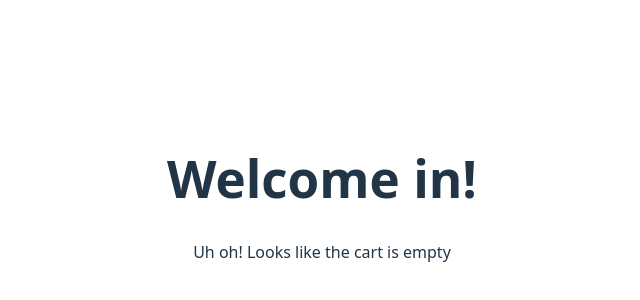
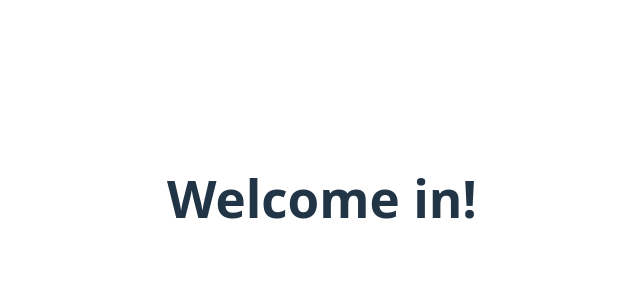
Before and after one commit to xzovy1/shopping-cart, a React (Vite) app: page /shopping-page in a window 1280 px wide. Shown: the part 202-502 px from the top of the page, without its empty margins (318-958 px from the left). Built offline with nearby package versions, Linux system fonts and the light colour scheme.

Commit message:
Revert "fix: improve component tests"
This reverts commit e9c7922e46b92301d7cf3f690cf3affbc6a6768e.

```diff
--- a/src/ShoppingPage.jsx
+++ b/src/ShoppingPage.jsx
@@ -1,15 +1,13 @@
 import Cartbar from "./Cart";
 import { useState } from "react";
-import Inventory from "./Inventory";
 
 const ShoppingPage = () => {
-    const [inCart, setInCart] = useState([]);
+    const [inCart, setInCart] = useState(['']);
 
     return (
         <div data-testid="entered-store">
         <h1>Welcome in!</h1>
         <Cartbar quantity={inCart.length} />
-        <Inventory />
         </div>
     )
 }
```
Also changed, not shown: 2 other files (tests, documents, lock files or other folders).
